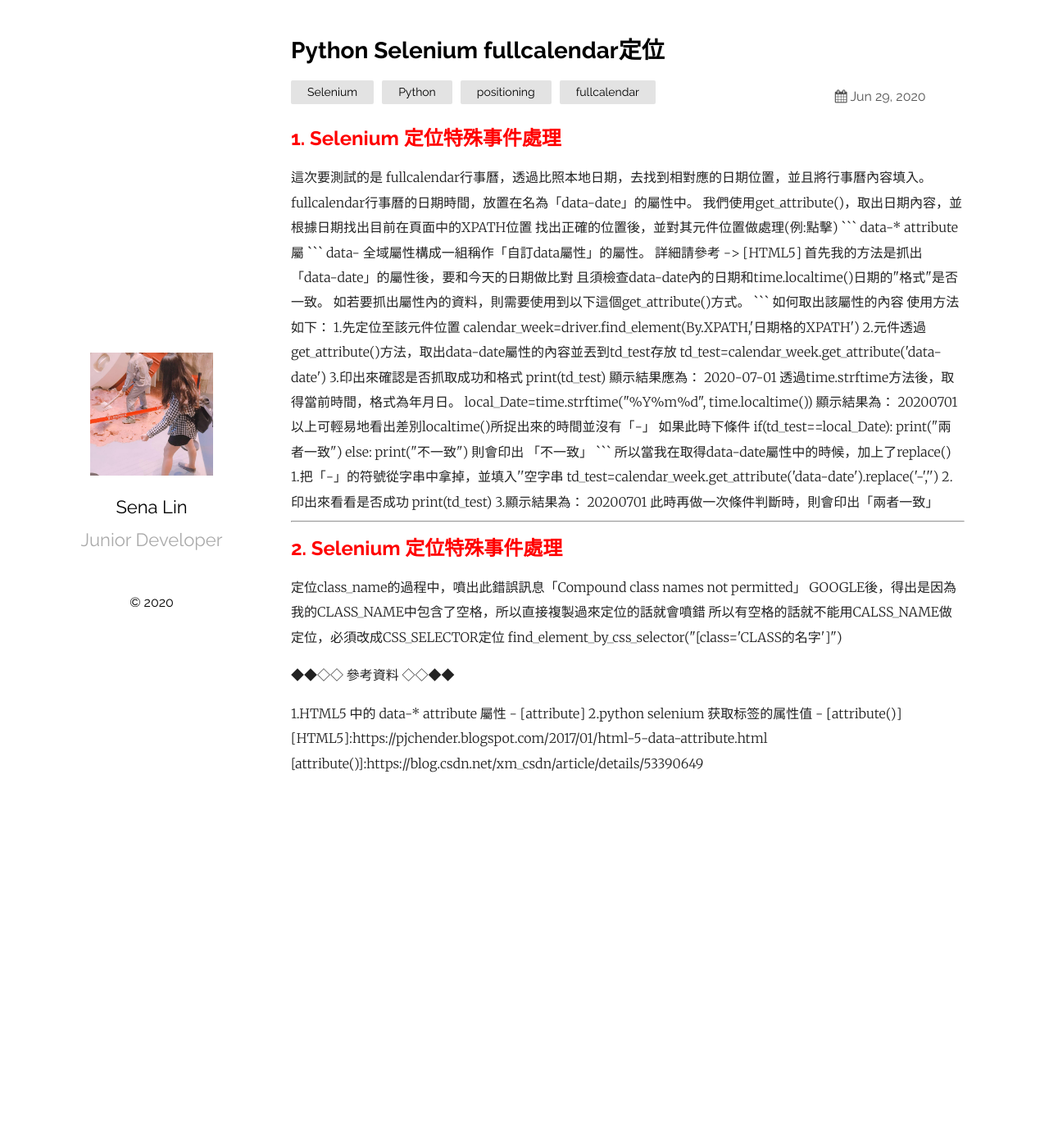
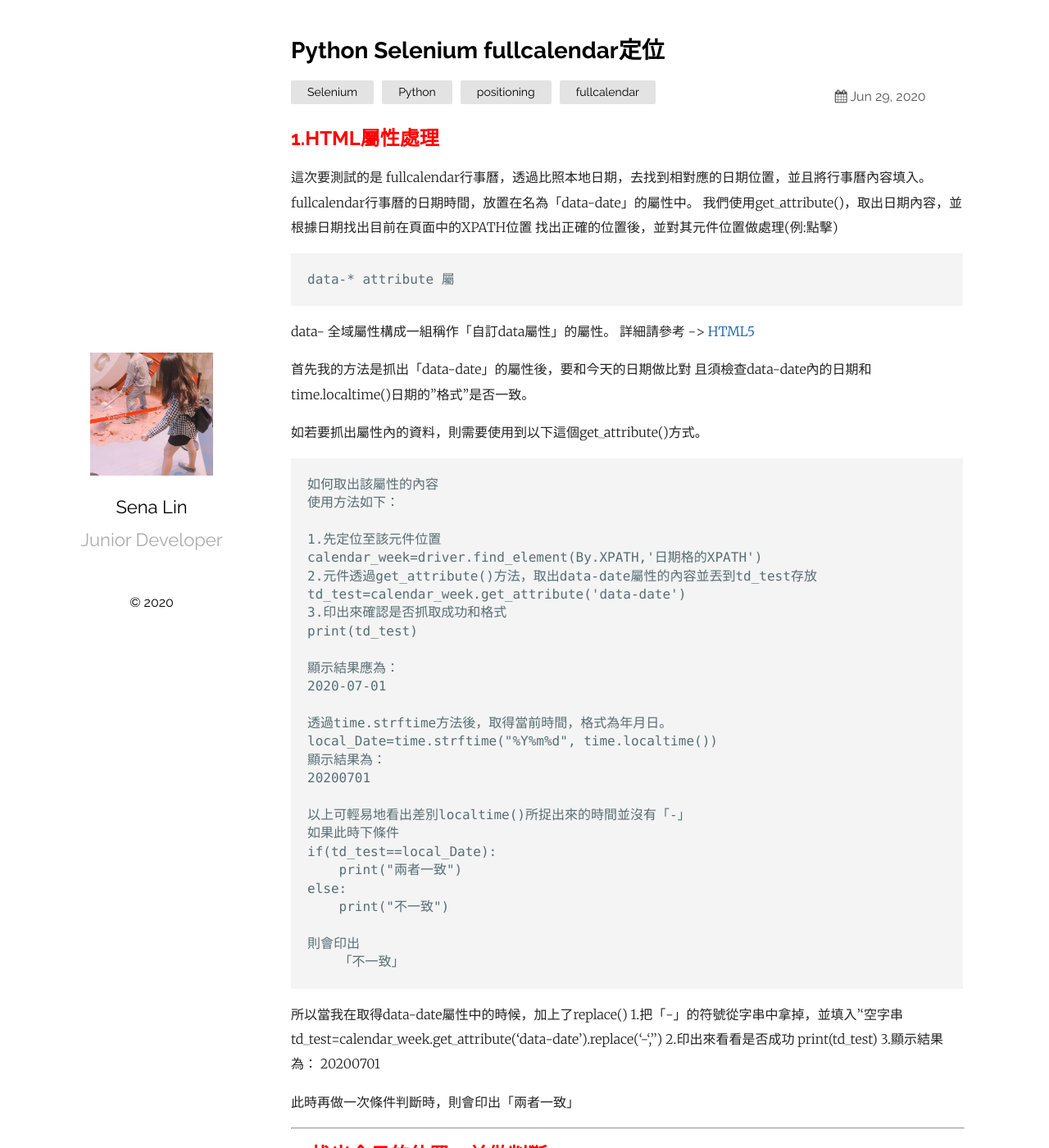
Before and after one commit to sinsin2021/Sena-s-Learning-Record, a Jekyll site: the page built from _posts/2020-07-01- how to positioning.markdown, in a window 1280 px wide and 1400 px high. Shown: the whole window at 82% size. Built offline with Jekyll 4.4.1, drawn with Linux system fonts in a browser that asks for light colours; some of the changed lines change nothing that is shown; some of the changed text lies outside the part shown.

Commit message:
add: 內容 fix: 格式

````diff
--- a/_posts/2020-07-01- how to positioning.markdown
+++ b/_posts/2020-07-01- how to positioning.markdown
@@ -8,9 +8,8 @@
 
 
 
-<body>
 
-<h2><font color="#FF0000" style="font-weight:bold;">1. Selenium 定位特殊事件處理</font></h2>
+<h2><font color="#FF0000" style="font-weight:bold;">1.HTML屬性處理</font></h2>
 這次要測試的是 fullcalendar行事曆，透過比照本地日期，去找到相對應的日期位置，並且將行事曆內容填入。
 fullcalendar行事曆的日期時間，放置在名為「data-date」的屬性中。
 我們使用get_attribute()，取出日期內容，並根據日期找出目前在頁面中的XPATH位置
@@ -80,13 +79,42 @@
 
 
 
-<h2><font color="#FF0000" style="font-weight:bold;">2. Selenium 定位特殊事件處理</font></h2>
+<h2><font color="#FF0000" style="font-weight:bold;">2. 找出今日的位置，並做判斷</font></h2>
 
-定位class_name的過程中，噴出此錯誤訊息「Compound class names not permitted」
-GOOGLE後，得出是因為我的CLASS_NAME中包含了空格，所以直接複製過來定位的話就會噴錯
+1. 先定位至整個表格後再抓取他的列數，看總共有幾列
+
+```
+1. fc_Day_Grid=driver.find_element(By.CLASS_NAME,"fc-day-grid")
+2. fc_row=fc_Day_Grid.find_elements(By.CSS_SELECTOR,"[class='fc-row fc-week fc-widget-content fc-rigid']")
+3. for i_29 in range(len(fc_row)):
+4.	dt=driver.find_element(By.CLASS_NAME,"fc-day-grid")
+5.		dr_Row=dt.find_element(By.XPATH,"//*[@class='fc-day-grid']/div[{0}]/div/table/tbody/tr[1]".format(i_29+1))
+6.	td_Row=dr_Row.find_elements(By.TAG_NAME,'td')
+7.	for i_30 in range(len(td_Row)):
+8.		day_List=td_Row[i_30].get_attribute('data-date').replace('-','')
+9.		local_Date=time.strftime("%Y%m%d", time.localtime())
+10.		if(day_List==local_Date):
+11.			print("找到囉")
+12.		else:
+13.			print("錯誤")
+```
+
+第一行：定位整個表格
+第二行：在表格內，定位行事曆的「列」的部分，其行事曆上共有6列，每一列的名稱為「fc-row fc-week fc-widget-content fc-rigid」，因此第二行的用意在於撈出所有名稱為「fc-row fc-week fc-widget-content fc-rigid」的列。
+
+```
+在第二行定位class_name的過程中，噴出此錯誤訊息「Compound class names not permitted」GOOGLE後，得出是因為我的CLASS_NAME中包含了空格，所以直接複製過來定位的話就會噴錯。
 所以有空格的話就不能用CALSS_NAME做定位，必須改成CSS_SELECTOR定位
 find_element_by_css_selector("[class='CLASS的名字']")
-
+```
+第三行：使用迴圈，範圍則是列的數量，詢問每一列
+第四行：重新定位表格
+第五行：重新定位列，此次的話定位每一個列
+第六行：藉由定位列得到每一小格(日)
+第七行：使用迴圈訪問每一格
+第八行：使用get_attribute()和replace()將每一格的日期抓出來並做處理
+第九行：抓出今天的日期並放入變數「local_Date」中
+第十行：執行判斷
 
 <p></p>
 <p></p>
@@ -105,4 +133,3 @@
 [attribute()]:https://blog.csdn.net/xm_csdn/article/details/53390649
 
 <p></p>
-<body>
````
